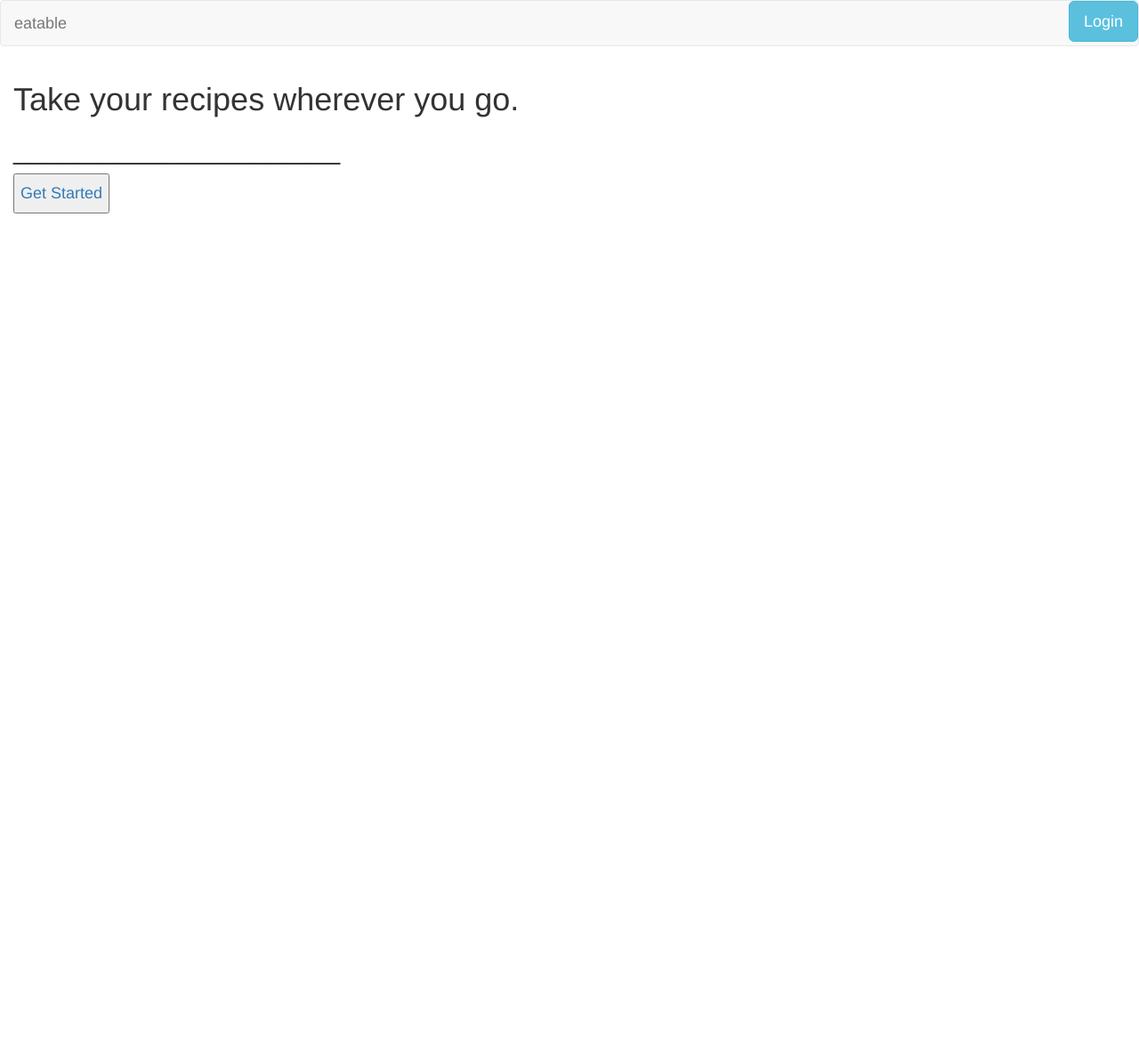
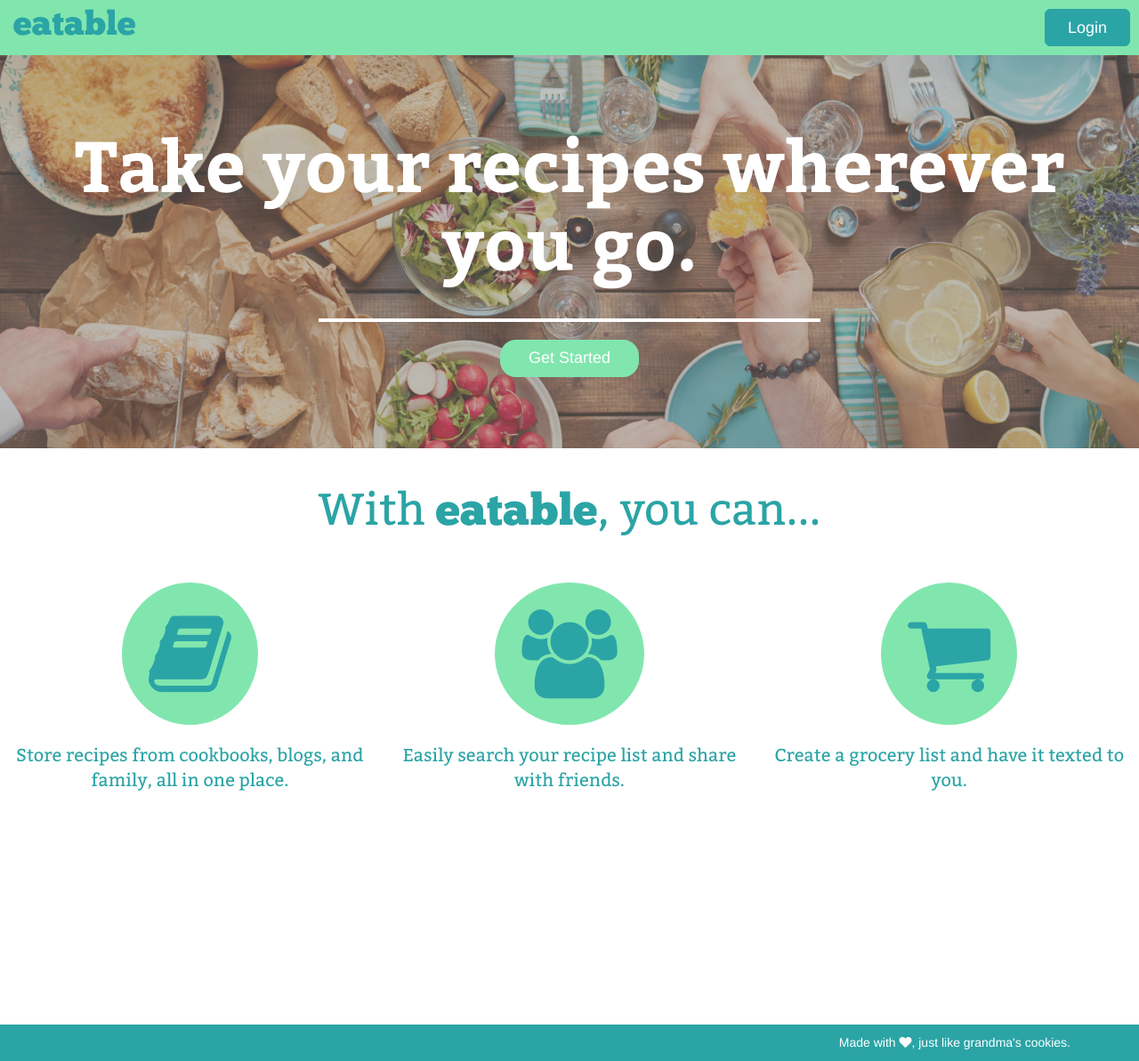
Before and after one commit to jturn130/eatable, a Flask app: page / in a window 1280 px wide. Shown: the whole page at 89% size. Before the commit the page ends 240 px from the top, so only its background shows below. Run offline with Flask 2, Linux system fonts and the light colour scheme; some libraries are stand-ins or nearby versions.

Commit message:
my homepage is pretty :)

```diff
--- /dev/null
+++ b/static/css/lookingood.css
@@ -0,0 +1,208 @@
+
+/*fonts*/
+@font-face {
+    font-family: 'ChunkFive';
+    src: url('/static/fonts/Chunkfive.otf');
+}
+
+@font-face {
+    font-family: 'Bitter-Bold';
+    src: url('/static/fonts/Bitter-Bold.otf');
+}
+
+@font-face {
+    font-family: 'Bitter-Regular';
+    src: url('/static/fonts/Bitter-Regular.otf');
+}
+
+/*navbar styling*/
+.container-fluid, .modal-header {
+    background-color: #81e6ae;
+}
+
+.navbar-default .navbar-brand, .navbar-default .navbar-brand:hover, .navbar-default .navbar-brand:active,
+.navbar-default .navbar-brand:focus, .modal-header {
+    color: #2ba4a6;
+    font-family: 'ChunkFive';
+    font-size: 2.7em;
+    text-align: center;
+    vertical-align: middle;
+    padding-top: 20px;
+}
+
+.navbar {
+        margin: 0;
+        border: 0;
+}
+
+.btn-primary, .btn-primary.active, .btn-primary.focus, .btn-primary:active,
+.btn-primary:focus, .btn-primary:hover, .open >.dropdown-toggle.btn-primary,
+.btn.btn-info.btn-lg {
+    border-color: #2ba4a6;
+    background-color: #2ba4a6;
+    border-radius: 6px;
+}
+
+.dropdown-menu, .dropdown-menu>li>a {
+    background-color: #2ba4a6;
+    color: white;
+    text-align: center;
+}
+
+button.btn.btn-primary.dropdown-toggle, .btn.btn-info.btn-lg {
+    margin: 10px;
+    padding: 8px 15px 8px 15px;
+    vertical-align: middle;
+}
+
+.modal-dialog {
+    width: 30%;
+}
+
+.modal-title {
+    font-size: 1em;
+}
+
+.modal-header {
+    padding: 5px 10px 0 10px;
+}
+
+.modal-content {
+    text-align: center;
+}
+
+.login-welcome {
+    font-family: "Bitter-Regular";
+    color: #2ba4a6;
+}
+
+.signin-buttons {
+    background-color: #2ba4a6;
+    border: 0;
+}
+
+.fa.signin {
+    color: white;
+}
+
+#login-error {
+    color: #8e8e8e;
+    font: Helvetica;
+}
+
+
+/*footer*/
+.footsie {
+    background-color: #2ba4a6;
+    bottom: 0;
+    width: 100%;
+}
+
+.footer-text {
+    text-align: right;
+    color: white;
+    font-family: Helvetica;
+    margin: .75em .5em;
+    padding-right: 0;
+}
+
+.btn-group-vertical>.btn-group:after, .btn-group-vertical>.btn-group:before,
+.btn-toolbar:after, .btn-toolbar:before, .clearfix:after, .clearfix:before,
+.container-fluid:after, .container-fluid:before, .container:after, .container:before,
+.dl-horizontal dd:after, .dl-horizontal dd:before, .form-horizontal .form-group:after,
+.form-horizontal .form-group:before, .modal-footer:after, .modal-footer:before,
+.nav:after, .nav:before, .navbar-collapse:after, .navbar-collapse:before,
+.navbar-header:after, .navbar-header:before, .navbar:after, .navbar:before,
+.pager:after, .pager:before, .panel-body:after, .panel-body:before,
+.row:after, .row:before {
+    display: table;
+    content: " ";
+}
+
+.btn-group-vertical>.btn-group:after, .btn-toolbar:after, .clearfix:after,
+.container-fluid:after, .container:after, .dl-horizontal dd:after,
+.form-horizontal .form-group:after, .modal-footer:after, .nav:after,
+.navbar-collapse:after, .navbar-header:after, .navbar:after, .pager:after,
+.panel-body:after, .row:after {
+    clear: both;
+}
+
+
+/*homepage*/
+.jumbotron {
+    background: url("/static/images/table.jpg") center center;
+    background-size: cover;
+    text-align: center;
+    font-family: 'Bitter-Bold';
+    color: white;
+    margin: 0;
+    padding: 80px;
+}
+
+.jumbotron>h1 {
+    font-size: 80px;
+    margin: 0;
+}
+
+.jumbotron>hr {
+    border: 2.5px solid white;
+    width: 50%;
+    margin-top: 40px;
+}
+
+.get-started-button, .get-started-button:hover, .get-started-text, .get-started-text:hover {
+    background-color: #81e6ae;
+    color: white;
+    font-family: Helvetica;
+    border: 0;
+    border-radius: 18px;
+    padding-left: 16px;
+    padding-right: 16px;
+}
+
+.blue-title {
+    color: #2ba4a6;
+    font-family: 'Bitter-Regular';
+    text-align: center;
+    margin: 40px;
+    font-size: 50px;
+}
+
+.eatablelogo {
+    color: #2ba4a6;
+    font-family: 'ChunkFive';
+}
+
+.homepage-icons {
+    color: #2ba4a6;
+}
+
+table {
+    table-layout: fixed;
+    margin: 0 auto;
+    width: 100%
+}
+
+
+td {
+    width: 33%;
+    text-align: center;
+    padding: 0;
+    word-wrap: break-word;
+    font-family: "Bitter-Regular";
+    font-size: 20px;
+    /*margin: 0 auto;*/
+}
+
+.snippet {
+    background-color: transparent;
+    padding: 50px 15px 200px 15px;
+}
+
+i.fa.fa-book.fa-5x.homepage::before, i.fa.fa-users.fa-5x.homepage::before,
+i.fa.fa-shopping-cart.fa-5x.homepage::before {
+    background-color: #81e6ae;
+    padding: 30px;
+    border-radius: 50%;
+    margin: 80px 30px;
+}
--- a/templates/base.html
+++ b/templates/base.html
@@ -7,23 +7,7 @@
     <script src="http://maxcdn.bootstrapcdn.com/bootstrap/3.3.4/js/bootstrap.min.js"></script>
     <link href="https://maxcdn.bootstrapcdn.com/bootstrap/3.3.4/css/bootstrap.min.css" rel="stylesheet">
     <link rel="stylesheet" href="https://maxcdn.bootstrapcdn.com/font-awesome/4.4.0/css/font-awesome.min.css">
-
-    <style>
-        /*@font-face {
-            font-family: 'ChunkFive';
-            src: url('/static/fonts/Chunkfive.otf');
-        }
-
-        @font-face {
-            font-family: 'Bitter-Bold';
-            src: url('/static/fonts/Bitter-Bold.otf');
-        }
-
-        @font-face {
-            font-family: 'Bitter-Regular';
-            src: url('/static/fonts/Bitter-Regular.otf');
-        }*/
-    </style>
+    <link rel="stylesheet" href="/static/css/lookingood.css">
 </head>
 
 <body>
@@ -38,7 +22,7 @@
                     {% if 'User' in session %}
                         <!-- User settings -->
                         <div class="dropdown">
-                          <button class="btn btn-primary dropdown-toggle" type="button" data-toggle="dropdown"><div id="settings"><i class='fa fa-gear'></i></div>&nbsp;&nbsp;Settings
+                          <button class="btn btn-primary dropdown-toggle" type="button" data-toggle="dropdown"><i class='fa fa-gear'></i>&nbsp;&nbsp;&nbsp;Settings
                           <span class="caret"></span></button>
 
                           <ul class="dropdown-menu">
@@ -66,7 +50,7 @@
 
                     {% else %}
                         <!-- Login window -->
-                        <button type="button" class="btn btn-info btn-lg" data-toggle="modal" data-target="#myModal">Login</button>
+                        <button type="button" class="btn btn-info btn-lg" data-toggle="modal" data-target="#myModal">&nbsp;&nbsp;Login&nbsp;&nbsp;</button>
 
                         <!-- Modal-->
                         <div class="modal fade" id="myModal" role="dialog">
@@ -80,17 +64,17 @@
                               </div>
                               <div class="modal-body">
                                 <h2 class="login-welcome">Welcome Back!</h2>
+                                <br>
+                                <form action="/login-confirm" id="loginform" method="POST">
+                                    <div class="same-size"><button class="signin-buttons"><i class="fa fa-envelope-o fa-lg signin"></i></button>
+                                    <input type="text" id="loginemail" name='email' placeholder="Email address"></div><br><br>
 
-                                <form action="/login-confirm" id="loginform" method="POST">
-                                    <button class="signup-icons"><i class="fa fa-envelope-o"></i></button>
-                                    <input type="text" id="loginemail" name='email' placeholder="Email address"><br><br>
-
-                                    <button class="signup-icons"><i class="fa fa-key"></i></button>
+                                    <button class="signin-buttons"><i class="fa fa-key fa-lg signin"></i></button>
                                     <input type="password" id="loginpassword" name="password" placeholder="Password">
+                                    <br><br>
                                     <p id="login-error" hidden>Your username and password combination are not correct.</p>
 
-                                    <br><br><br>
-                                    <input type="submit" class="get-started-button">
+                                    <input type="submit" class="get-started-button" value="&nbsp;&nbsp;&nbsp;&nbsp;Submit&nbsp;&nbsp;&nbsp;&nbsp;">
                                 </form>
 
                               </div>
@@ -120,6 +104,14 @@
 
 
     {% block content %} put your content here {% endblock %}
+
+    <br><br><br>
+    <footer class="footsie">
+        <div class="container">
+            <p class="footer-text">Made with <i class="fa fa-heart"></i>, just like grandma's cookies.</p>
+        </div>
+    </footer>
+
 
 </body>
 <script>
--- a/templates/homepage.html
+++ b/templates/homepage.html
@@ -1,17 +1,38 @@
 {% extends 'base.html' %}
 {% block content %}
 
-    <div class="container-fluid" id="takerecipes">
+<div class="container-fixed">
+  <div class="jumbotron">
+    <h1 class="titletext"> Take your recipes wherever you go. </h1>
+    <hr>
+    <!-- <h2 class="titletext"> ______________________ </h2> -->
+     <div class="get-started">
+        <button class="get-started-button green-white">
+            <h4><a class="get-started-text" href="/signup">Get Started</a></h4>
+        </button>
+    </div>
+  </div>
+</div>
 
-        <h1 class="titletext"> Take your recipes wherever you go. </h1>
-            <h2 class="titletext"> ______________________ </h2>
+<h1 class="blue-title"> With <span class="eatablelogo">eatable</span>, you can...</h1>
+<br><br>
+<div class="homepage-icons">
+    <table align="center">
+         <tr>
+             <td><i class="fa fa-book fa-5x homepage"></i></td>
+             <td><i class="fa fa-users fa-5x homepage"></i></td>
+             <td><i class="fa fa-shopping-cart fa-5x homepage"></i></td>
+        </tr>
+    </table>
 
-        <div class="get-started">
-            <button class="get-started-button">
-                <h4><a class="get-started-text" href="/signup">Get Started</a></h4>
-            </button>
-        </div>
+    <table align="center">
+        <tr>
+            <td class="snippet">Store recipes from cookbooks, blogs, and family, all in one place.</td>
+            <td class="snippet">Easily search your recipe list and share with friends.</td>
+            <td class="snippet">Create a grocery list and have it texted to you.</td>
+        </tr>
+     </table>
+</div>
 
-    </div>
 
 {% endblock %}
--- a/templates/signup.html
+++ b/templates/signup.html
@@ -1,6 +1,7 @@
 {% extends 'base.html' %}
 {% block content %}
 
+<div class="container">
 <h1 class="myrecipes">We're glad you're here</h1>
 <h3 class="tagline">Just a few short questions and you'll be good to go!</h3>
 <form action="/signup-confirm" id="signup" method="POST">
@@ -21,6 +22,7 @@
     </div>
 
 </form>
+</div>
 {% endblock %}
 
 {% block script %}
```
Also changed, not shown: templates/error.html (added, +9 -0 lines).
